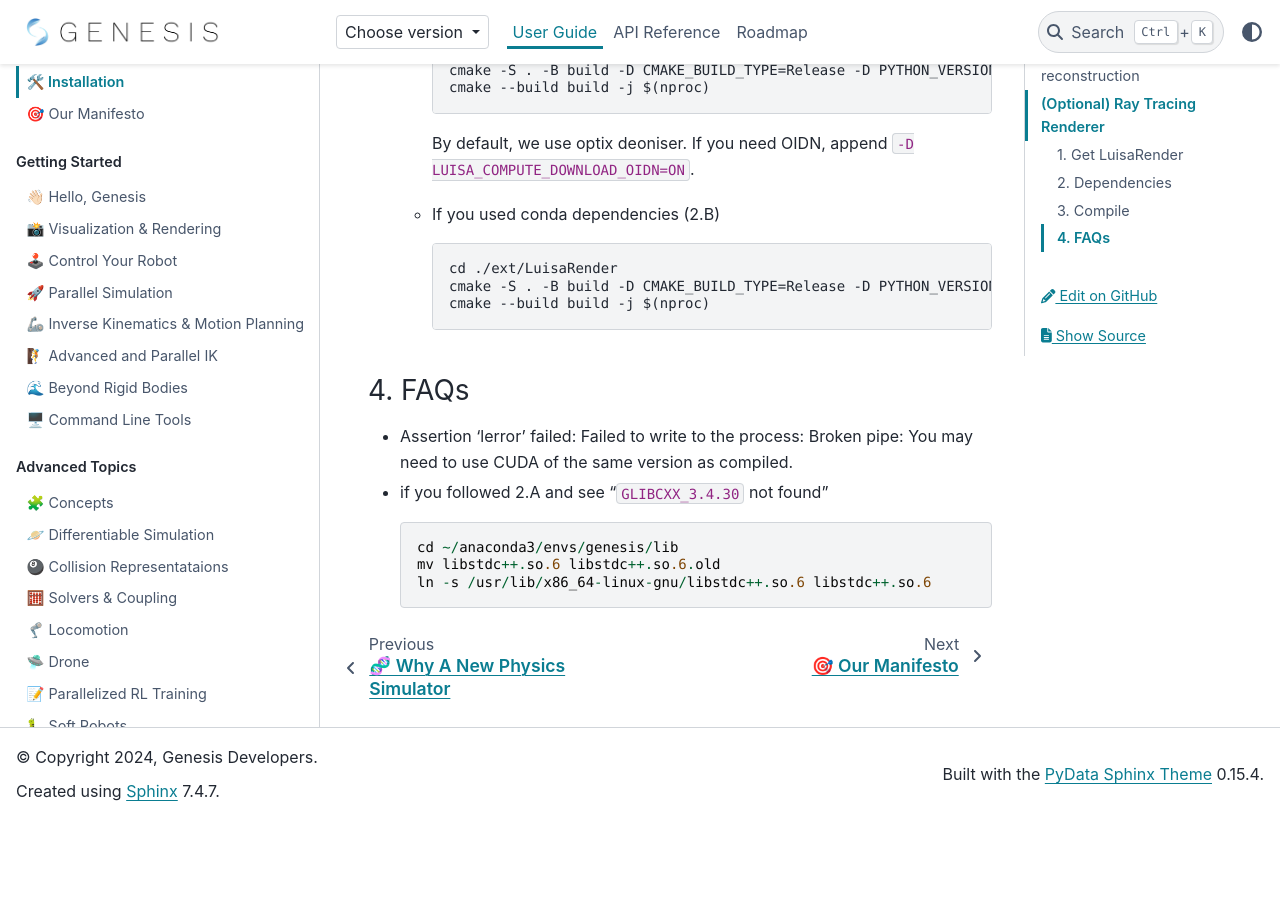
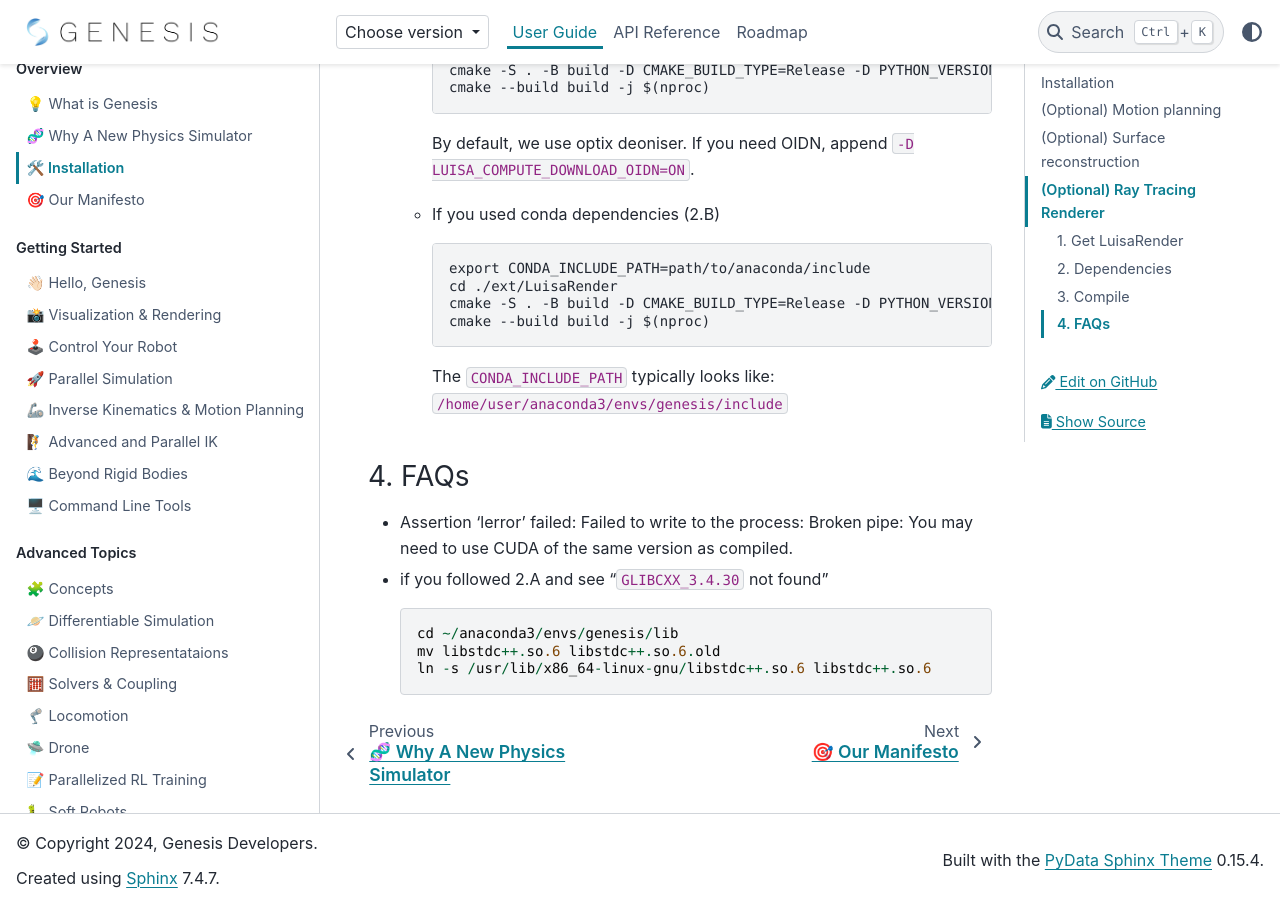
Before and after one commit to kyudongkim/genesis-doc, a Sphinx documentation site: the page built from source/user_guide/overview/installation.md, in a window 1280 px wide and 900 px high, scrolled down 4280 px. Built offline with Sphinx 7.4.7 and the PyData theme 0.15.4, drawn with Linux system fonts in a browser that asks for light colours; pages that are not in the unit, such as notebooks, are missing from menus; the version number could not be read and is left out; before the commit the page ends 5101 px from its top, so only the background shows below that.

Commit message:
Update installation.md

````diff
--- a/source/user_guide/overview/installation.md
+++ b/source/user_guide/overview/installation.md
@@ -135,10 +135,12 @@ git submodule update --init --recursive
         By default, we use optix deoniser. If you need OIDN, append `-D LUISA_COMPUTE_DOWNLOAD_OIDN=ON`.
     - If you used conda dependencies (2.B)
         ```
+        export CONDA_INCLUDE_PATH=path/to/anaconda/include
         cd ./ext/LuisaRender
-        cmake -S . -B build -D CMAKE_BUILD_TYPE=Release -D PYTHON_VERSIONS=3.9 -D LUISA_COMPUTE_DOWNLOAD_NVCOMP=ON -D LUISA_COMPUTE_ENABLE_GUI=OFF -D ZLIB_INCLUDE_DIR=/home/xianz1/anaconda3/envs/genesis/include
+        cmake -S . -B build -D CMAKE_BUILD_TYPE=Release -D PYTHON_VERSIONS=3.9 -D LUISA_COMPUTE_DOWNLOAD_NVCOMP=ON -D LUISA_COMPUTE_ENABLE_GUI=OFF -D ZLIB_INCLUDE_DIR=$CONDA_INCLUDE_PATH
         cmake --build build -j $(nproc)
         ```
+        The `CONDA_INCLUDE_PATH` typically looks like: `/home/user/anaconda3/envs/genesis/include`
 ### 4. FAQs
 - Assertion 'lerror’ failed: Failed to write to the process: Broken pipe:
   You may need to use CUDA of the same version as compiled.
````
